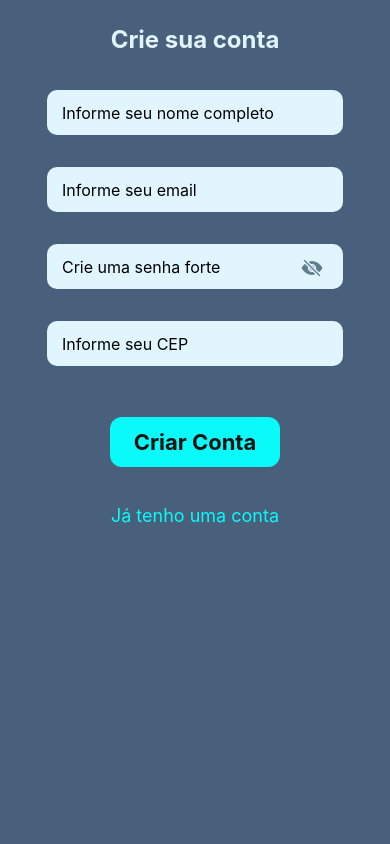
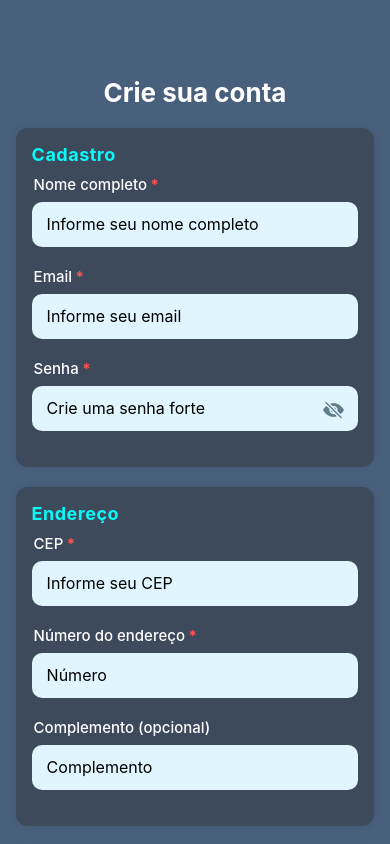
Before and after one commit to Lugia-Weather/mobile, a React Native app: screen /CriarConta in a window 390 px wide. Shown: the top 844 px of the page. Built offline with nearby package versions, Linux system fonts and the light colour scheme.

Commit message:
style(CriarConta): form styled

```diff
--- a/src/components/Inputs.tsx
+++ b/src/components/Inputs.tsx
@@ -7,6 +7,7 @@ interface inputsProps {
   textType?: React.ComponentProps<typeof TextInput>["textContentType"];
   onChangeText?: (text: string) => void;
   security?: boolean | undefined;
+  maxLength?: number | undefined;
 }
 
 export default function Inputs({
@@ -16,6 +17,7 @@ export default function Inputs({
   onChangeText,
   textType,
   security,
+  maxLength,
 }: inputsProps) {
   return (
     <View style={styles.inputField}>
@@ -27,6 +29,7 @@ export default function Inputs({
         onChangeText={onChangeText}
         secureTextEntry={security}
         textContentType={textType}
+        maxLength={maxLength}
       />
     </View>
   );
--- /dev/null
+++ b/src/components/RequiredLabel.tsx
@@ -0,0 +1,26 @@
+import { StyleSheet, Text, View } from "react-native";
+import React from "react";
+
+export default function RequiredLabel({ text }: { text: string }) {
+  return (
+    <Text style={styles.label}>
+      {text}
+      <Text style={styles.required}> *</Text>
+    </Text>
+  );
+}
+
+const styles = StyleSheet.create({
+  label: {
+    color: "white",
+    fontSize: 15,
+    marginBottom: 2,
+    marginLeft: 2,
+    fontWeight: "500",
+  },
+  required: {
+    color: "#FF5252",
+    fontWeight: "bold",
+    fontSize: 15,
+  },
+});
--- a/src/pages/CriarConta.tsx
+++ b/src/pages/CriarConta.tsx
@@ -1,10 +1,18 @@
 import axios from "axios";
 import React, { useState } from "react";
-import { Alert, StyleSheet, Text, TouchableOpacity, View } from "react-native";
-import { SafeAreaView } from "react-native-safe-area-context";
+import {
+  Alert,
+  StyleSheet,
+  Text,
+  TouchableOpacity,
+  View,
+  ScrollView,
+  ActivityIndicator,
+} from "react-native";
 import Icon from "react-native-vector-icons/Ionicons";
 import Btn from "../components/Btn";
 import Inputs from "../components/Inputs";
+import RequiredLabel from "../components/RequiredLabel";
 
 export default function CriarConta({ navigation }: any) {
   const [hidePassword, setHidePassword] = useState(true);
@@ -13,6 +21,14 @@ export default function CriarConta({ navigation }: any) {
   const [email, setEmail] = useState("");
   const [password, setPassword] = useState("");
   const [cep, setCep] = useState("");
+  const [numero, setNumero] = useState("");
+  const [celular, setCelular] = useState("");
+
+  const [logradouro, setLogradouro] = useState("");
+  const [bairro, setBairro] = useState("");
+  const [cidade, setCidade] = useState("");
+  const [uf, setUf] = useState("");
+  const [complemento, setComplemento] = useState("");
 
   const [loading, setLoading] = useState(false);
 
@@ -73,27 +89,36 @@ export default function CriarConta({ navigation }: any) {
   //   };
 
   return (
-    <SafeAreaView style={styles.container}>
-      <View style={styles.textContainer}>
+    <ScrollView
+      contentContainerStyle={styles.scrollContainer}
+      keyboardShouldPersistTaps="handled"
+    >
       <Text style={styles.title}>Crie sua conta</Text>
-      </View>
 
-      <View style={styles.inputContainer}>
+      <View style={styles.groupContainer}>
+        <Text style={styles.groupTitle}>Cadastro</Text>
+        <View style={styles.inputGroup}>
+          <RequiredLabel text="Nome completo" />
           <Inputs
             placeholder="Informe seu nome completo"
             keyboardType="default"
-          onChangeText={(text: string) => setName(text)}
+            onChangeText={setName}
             value={name}
             textType="name"
           />
-
+        </View>
+        <View style={styles.inputGroup}>
+          <RequiredLabel text="Email" />
           <Inputs
             placeholder="Informe seu email"
             keyboardType="email-address"
-          onChangeText={(text: string) => setEmail(text)}
+            onChangeText={setEmail}
             value={email}
             textType="emailAddress"
           />
+        </View>
+        <View style={styles.inputGroup}>
+          <RequiredLabel text="Senha" />
           <View style={styles.inputWrapper}>
             <Inputs
               placeholder="Crie uma senha forte"
@@ -114,14 +139,65 @@ export default function CriarConta({ navigation }: any) {
               />
             </TouchableOpacity>
           </View>
+        </View>
+      </View>
 
+      <View style={styles.groupContainer}>
+        <Text style={styles.groupTitle}>Endereço</Text>
+        <View style={styles.inputGroup}>
+          <RequiredLabel text="CEP" />
           <Inputs
             placeholder="Informe seu CEP"
             keyboardType="numeric"
-          onChangeText={(text: string) => setCep(text)}
+            onChangeText={setCep}
             value={cep}
+            maxLength={8}
           />
         </View>
+        <View style={styles.inputGroup}>
+          <RequiredLabel text="Número do endereço" />
+          <Inputs
+            placeholder="Número"
+            keyboardType="numeric"
+            onChangeText={setNumero}
+            value={numero}
+          />
+        </View>
+        <View style={styles.inputGroup}>
+          <Text style={styles.label}>Complemento (opcional)</Text>
+          <Inputs
+            placeholder="Complemento"
+            keyboardType="default"
+            onChangeText={setComplemento}
+            value={complemento}
+          />
+        </View>
+        {logradouro ? (
+          <View style={styles.inputGroup}>
+            <Text style={styles.label}>Endereço</Text>
+            <Text style={styles.addressText}>
+              {logradouro}, {bairro}, {cidade} - {uf}
+            </Text>
+          </View>
+        ) : null}
+      </View>
+
+      <View style={styles.groupContainer}>
+        <Text style={styles.groupTitle}>Contato</Text>
+        <View style={styles.inputGroup}>
+          <RequiredLabel text="Celular" />
+          <Inputs
+            placeholder="Informe seu número de celular"
+            keyboardType="phone-pad"
+            onChangeText={setCelular}
+            value={celular}
+          />
+        </View>
+      </View>
+
+      {loading && (
+        <ActivityIndicator color="#0AFAFA" style={{ marginVertical: 8 }} />
+      )}
 
       <Btn txt="Criar Conta" pressFunc={handleCadastro} />
 
@@ -131,27 +207,47 @@ export default function CriarConta({ navigation }: any) {
       >
         <Text style={styles.loginLinkText}>Já tenho uma conta</Text>
       </TouchableOpacity>
-    </SafeAreaView>
+    </ScrollView>
   );
 }
 
 const styles = StyleSheet.create({
-  container: {
+  scrollContainer: {
+    flexGrow: 1,
+    justifyContent: "center",
+    backgroundColor: "#49607D",
     alignItems: "center",
-    paddingHorizontal: 10,
-    paddingVertical: 25,
-    backgroundColor: "#49607D",
-    flex: 1,
-  },
-  textContainer: {
-    alignItems: "center",
-    marginBottom: 15,
+    paddingVertical: 30,
+    paddingBottom: 100,
   },
   title: {
-    fontSize: 24,
+    fontSize: 26,
     fontWeight: "bold",
     textAlign: "center",
-    color: "#E1F5FE",
+    color: "white",
+    marginTop: "12%",
+    marginBottom: 20,
+  },
+  groupContainer: {
+    width: "92%",
+    backgroundColor: "#3C4A5B",
+    borderRadius: 12,
+    padding: 16,
+    marginBottom: 20,
+    shadowColor: "#000",
+    shadowOpacity: 0.1,
+    shadowRadius: 6,
+    elevation: 2,
+  },
+  groupTitle: {
+    fontSize: 18,
+    fontWeight: "700",
+    color: "#0AFAFA",
+    marginBottom: 10,
+    letterSpacing: 0.5,
+  },
+  inputGroup: {
+    marginBottom: 14,
   },
   inputWrapper: {
     position: "relative",
@@ -160,43 +256,31 @@ const styles = StyleSheet.create({
   },
   eyeIconAbsolute: {
     position: "absolute",
-    right: 20,
+    right: 14,
     top: "32%",
     zIndex: 1,
   },
-
-  inputContainer: {
-    width: "80%",
-    marginVertical: 15,
-    gap: 20,
-  },
-  passwordContainer: {
-    flexDirection: "row",
-    alignItems: "center",
-    width: "100%",
-  },
-
-  input: {
-    fontSize: 16,
-  },
-  createButton: {
-    backgroundColor: "#FF0066",
-    borderRadius: 25,
-    paddingVertical: 12,
-    paddingHorizontal: 30,
-    marginVertical: 8,
-  },
-  createButtonText: {
-    color: "white",
-    fontWeight: "bold",
-    fontSize: 16,
+  addressText: {
+    color: "#B2EBF2",
+    fontSize: 14,
+    marginLeft: 2,
+    marginTop: 2,
   },
   loginLink: {
-    marginTop: 8,
+    marginTop: 20,
+    alignSelf: "center",
   },
   loginLinkText: {
     color: "#0AFAFA",
-    fontSize: 18,
-    marginTop: 30,
+    fontSize: 17,
+    fontWeight: "600",
+    textAlign: "center",
+  },
+  label: {
+    color: "white",
+    fontSize: 15,
+    marginBottom: 2,
+    marginLeft: 2,
+    fontWeight: "500",
   },
 });
```
Lines whose indentation alone changed are shown as unchanged.
